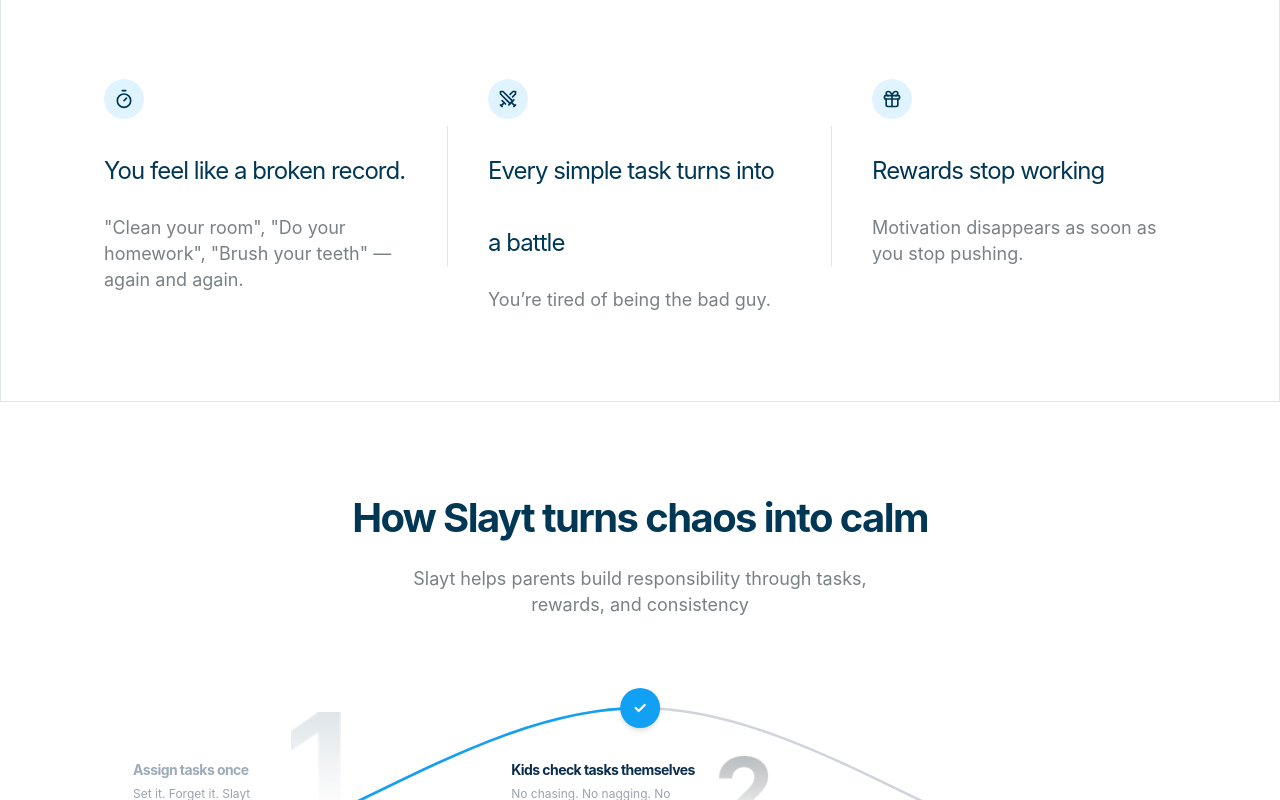
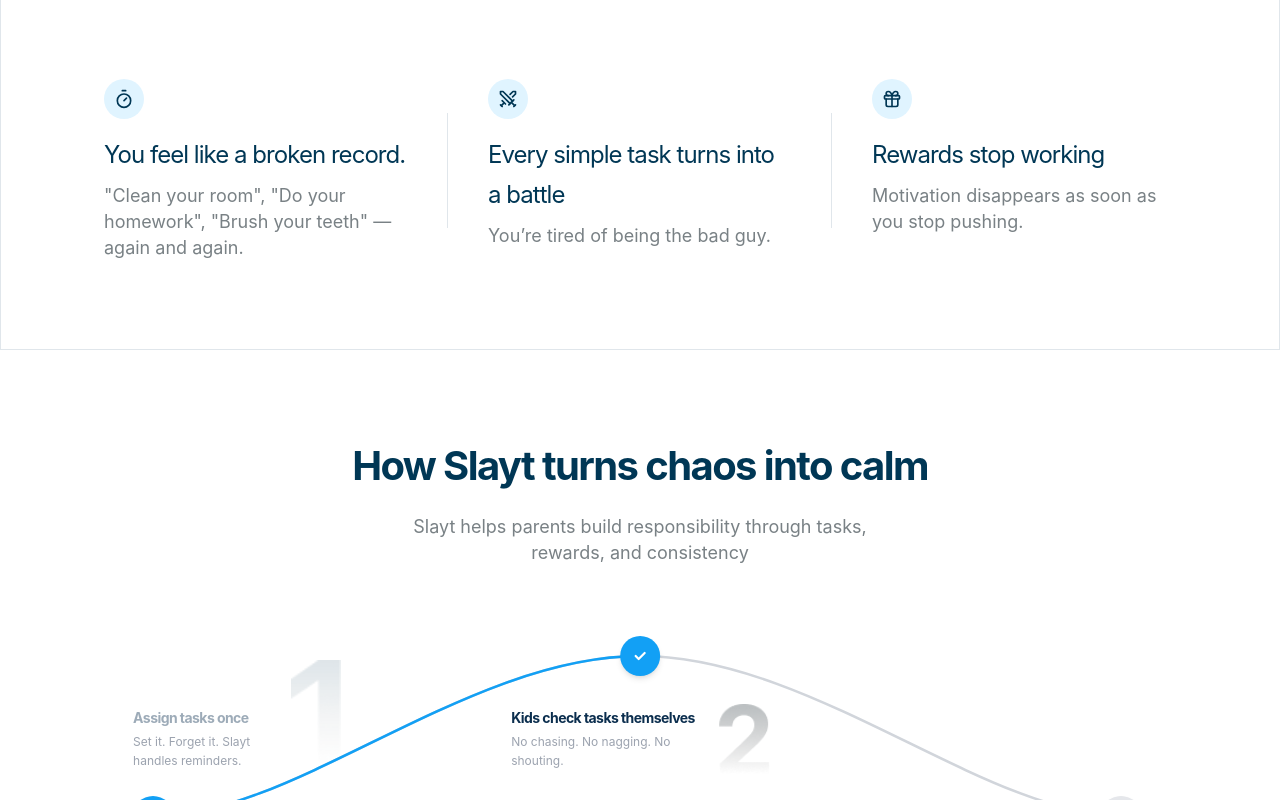
Before and after one commit to nickemma/Slayt, a Next.js app: page / in a window 1280 px wide. Shown: the part 1480-2280 px from the top of the page. Built offline with nearby package versions, Linux system fonts and the light colour scheme; a web font is replaced by a local one.

Commit message:
fixed syling

```diff
--- a/app/globals.css
+++ b/app/globals.css
@@ -64,7 +64,7 @@
 
   h3 {
     font-size: 24px;
-    line-height: 72px;
+    line-height: 40px;
     letter-spacing: -0.04em;
   }
 
--- a/components/features/before-after.tsx
+++ b/components/features/before-after.tsx
@@ -71,7 +71,7 @@
               alt="arrow"
               width={120}
               height={80}
-              className="rotate-90 md:rotate-0 w-[14rem] h-auto drop-shadow-2xl absolute top-[-1.5rem] right-[30rem]"
+              className="rotate-90 md:rotate-0 w-[15rem] h-auto drop-shadow-2xl absolute top-[-1.3rem] right-[30rem]"
             />
           </motion.div>
           {/* Arrow - Mobile */}
```
Also changed, not shown: 1 other file (tests, documents, lock files or other folders).
